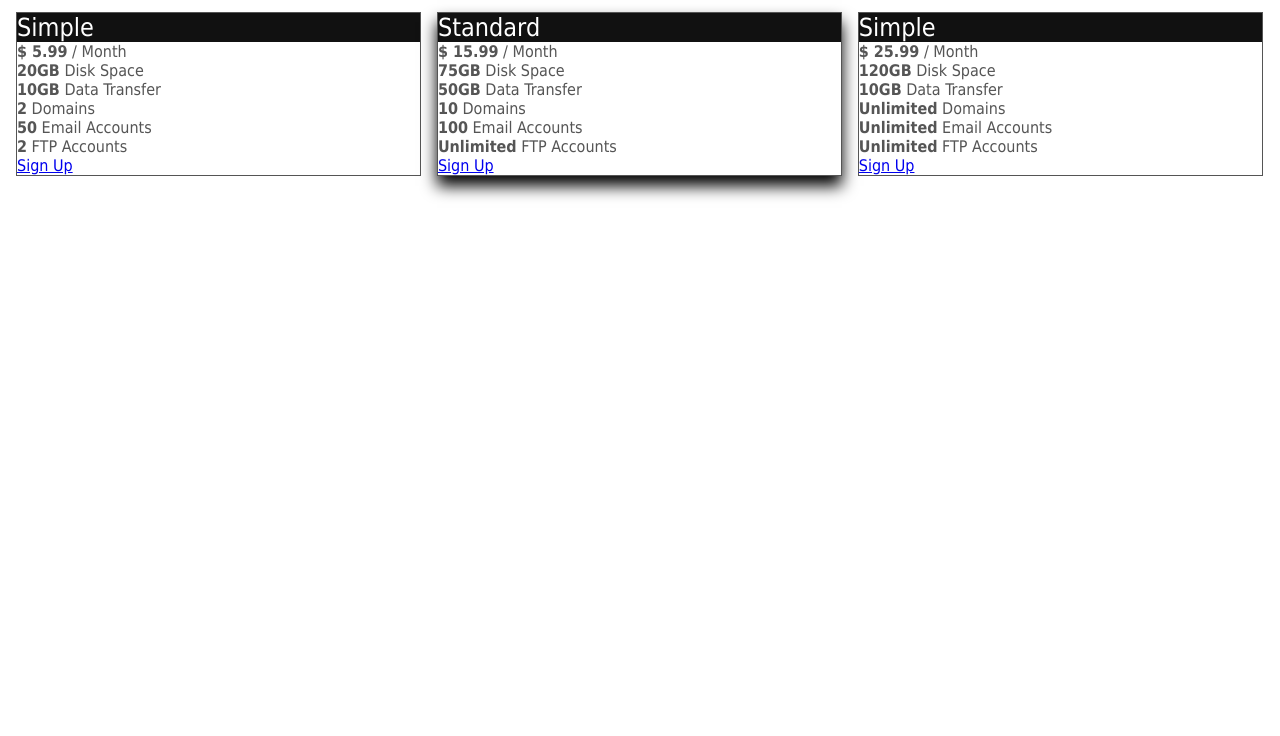
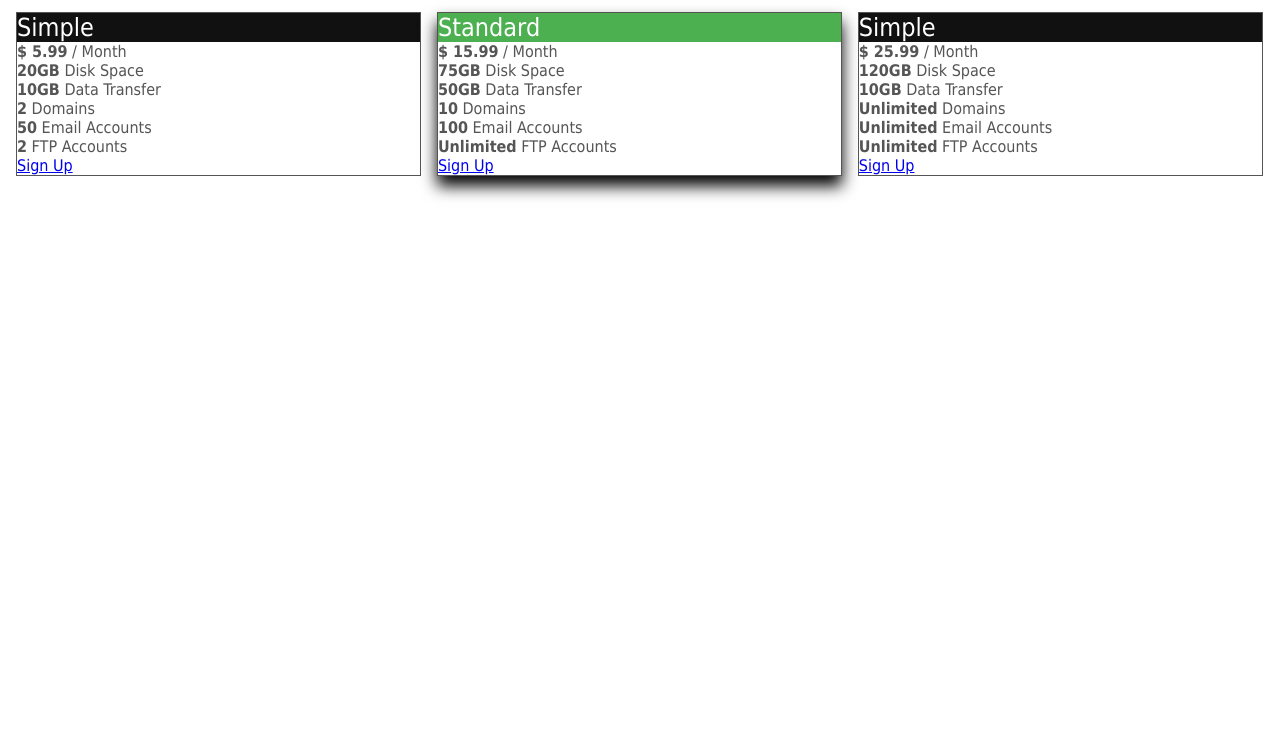
Before and after one commit to WebDevTuts/responsive_css3_pricing_tables, a plain HTML site: page index.html in a window 1280 px wide. Shown: the part 64-800 px from the top of the page. Drawn offline with Linux system fonts and the light colour scheme.

Commit message:
Add styles for .header-green

```diff
--- a/style.css
+++ b/style.css
@@ -34,3 +34,7 @@ h2 {
   color: #FFF;
   font-size: 25px;
 }
+
+.price-box .header.header-green {
+  background-color: #4CAF50;
+}
```
